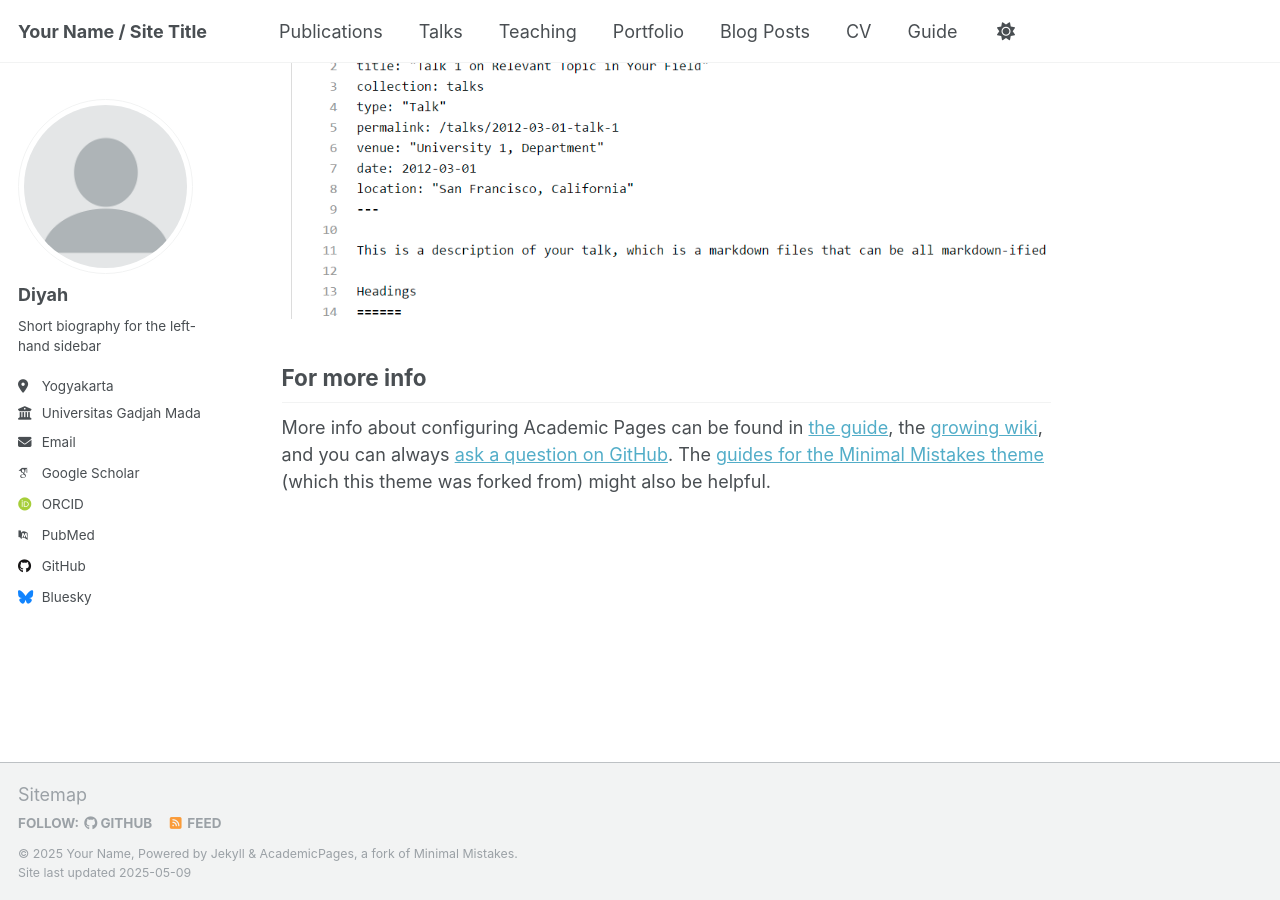
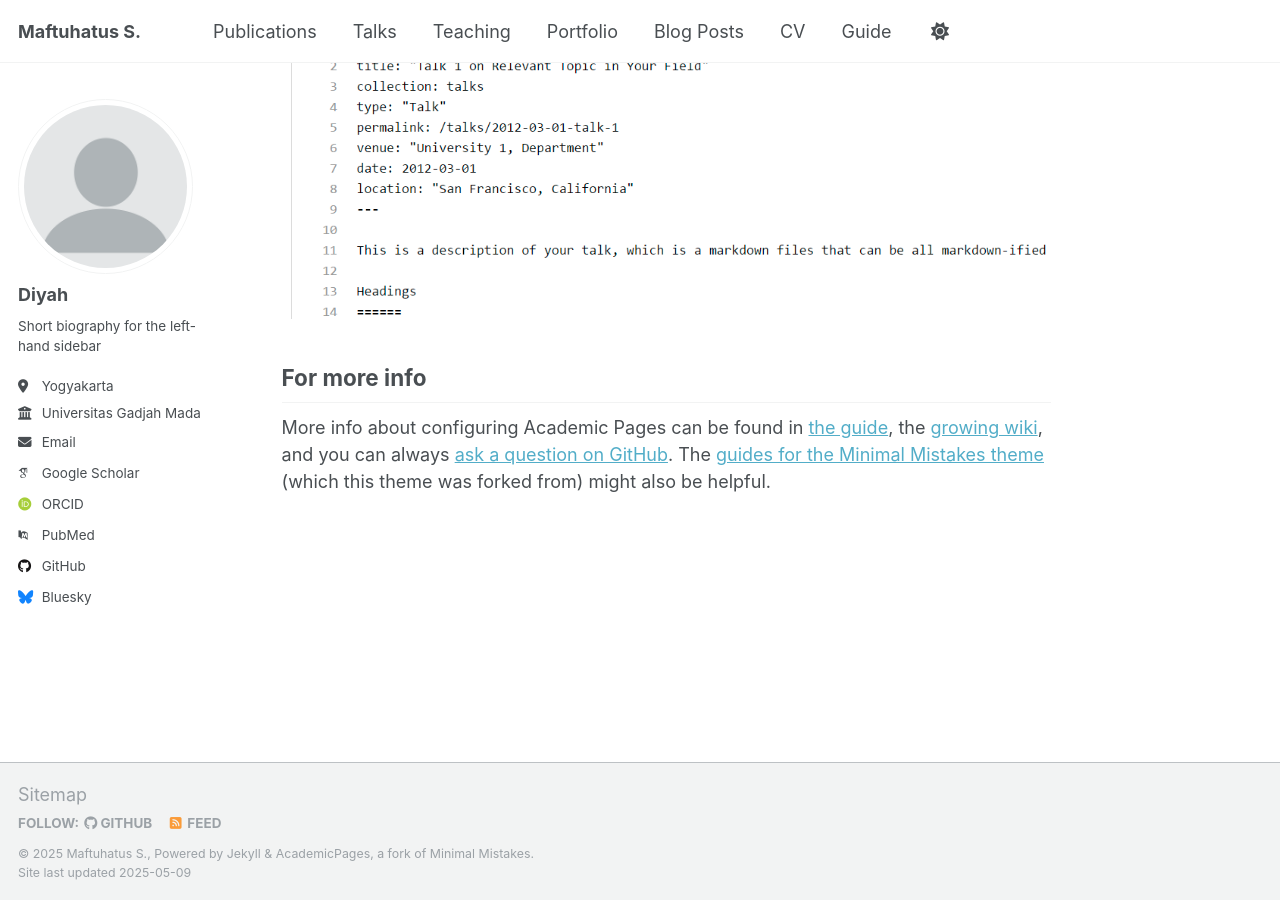
Before and after one commit to Maftuhatus-dyh/Diyah, a Jekyll site: the page built from _pages/about.md, in a window 1280 px wide and 900 px high, scrolled down 2636 px. Built offline with Jekyll 4.4.1, drawn with Linux system fonts in a browser that asks for light colours; some web fonts are replaced.

Commit message:
Update _config.yml

```diff
--- a/_config.yml
+++ b/_config.yml
@@ -9,9 +9,9 @@
 # Basic Site Settings
 locale                   : "en-US"
 site_theme               : "default"
-title                    : "Your Name / Site Title"
+title                    : "Maftuhatus S."
 title_separator          : "-"
-name                     : &name "Your Name"
+name                     : &name "Maftuhatus S."
 description              : &description "personal description"
 url                      : https://academicpages.github.io # the base hostname & protocol for your site e.g. "https://[your GitHub username].github.io"
 baseurl                  : "" # the subpath of your site, e.g. "/blog"
```
